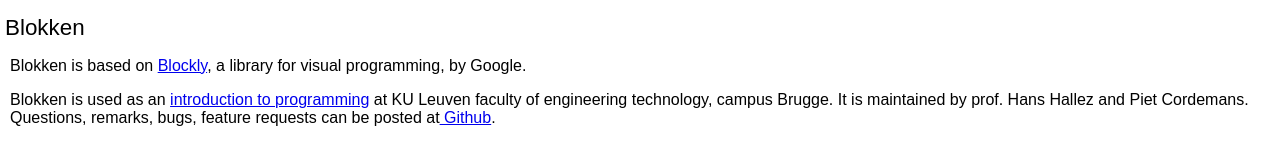
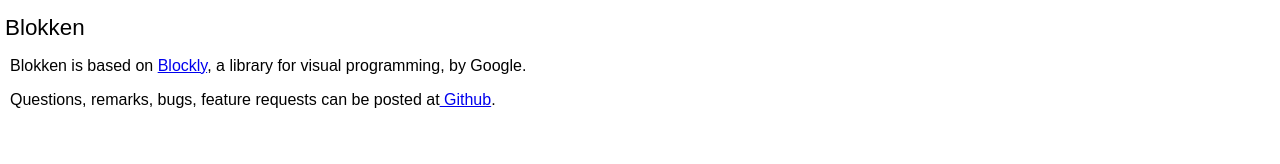
Before and after one commit to pcordemans/blokken, a plain HTML site: page about.html in a window 1280 px wide. Drawn offline with Linux system fonts and the light colour scheme.

Commit message:
removes affiliation with the course

```diff
--- a/about.html
+++ b/about.html
@@ -8,7 +8,6 @@
 <body>
   <h1>Blokken</h1>
   <p>Blokken is based on <a href="https://developers.google.com/blockly/" target="_blank">Blockly</a>, a library for visual programming, by Google.</p>
-  <p>Blokken is used as an <a href="https://onderwijsaanbod.kuleuven.be/syllabi/n/B3152RN.htm#activetab=doelstellingen_idp555376" target="_blank">introduction to programming</a> at KU Leuven faculty of engineering technology, campus Brugge.
-    It is maintained by prof. Hans Hallez and Piet Cordemans. Questions, remarks, bugs, feature requests can be posted at<a href="https://github.com/pcordemans/blokken" target="_blank"> Github</a>.</p>
+  <p>Questions, remarks, bugs, feature requests can be posted at<a href="https://github.com/pcordemans/blokken" target="_blank"> Github</a>.</p>
 </body>
 </html>
```
Also changed, not shown: 1 other file.
